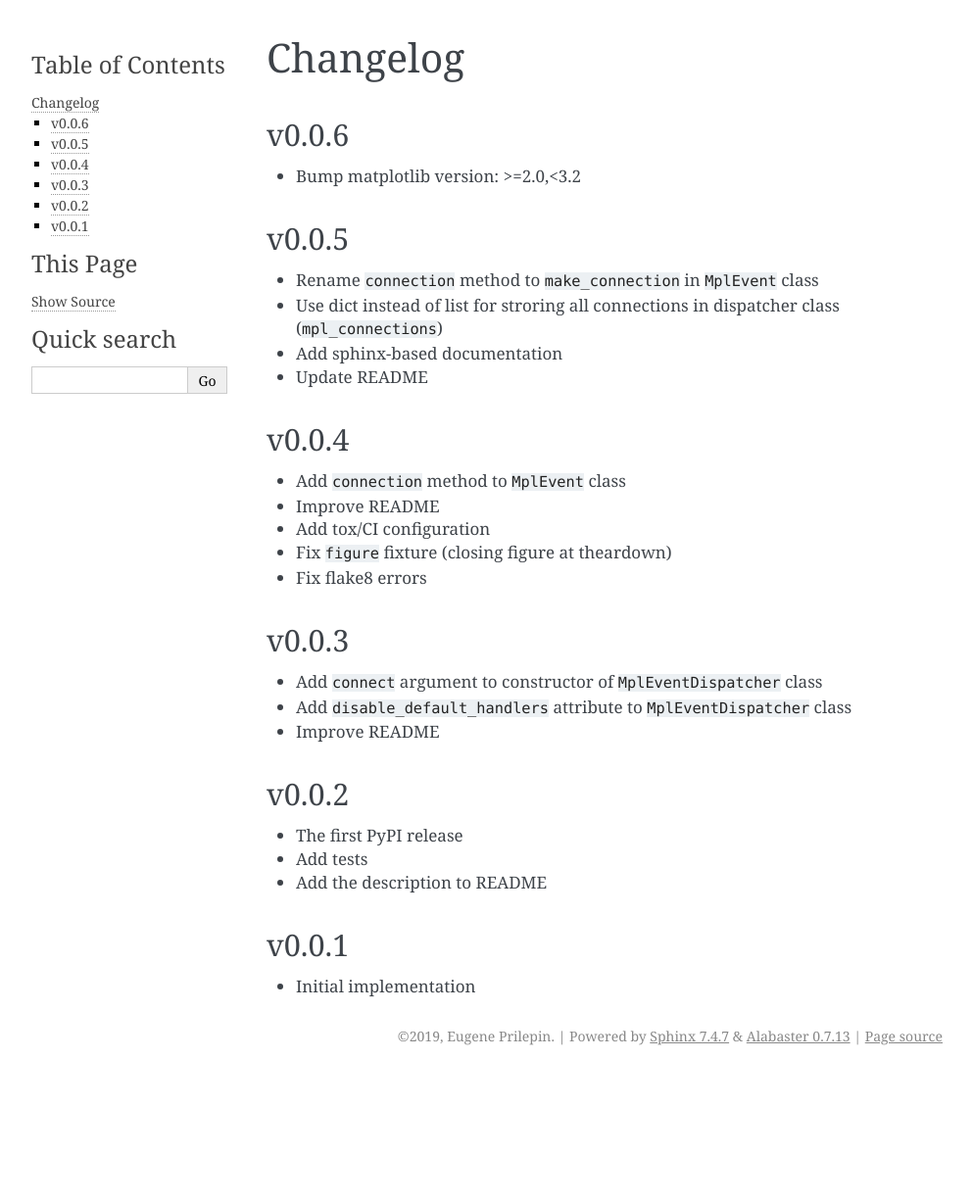
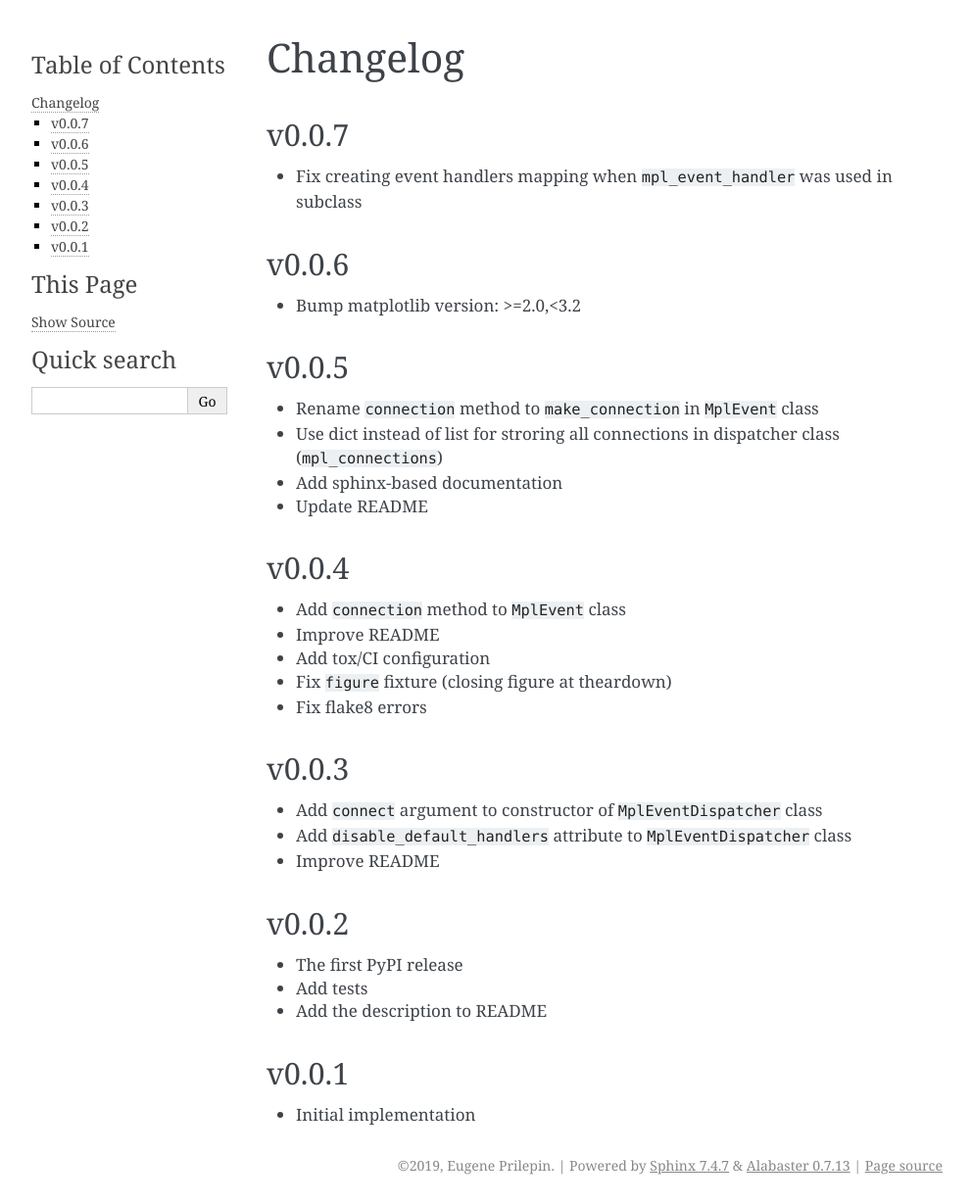
Before and after one commit to espdev/mpl-events, a Sphinx documentation site: the page built from docs/changelog.rst, in a window 1280 px wide. Shown: the whole page at 98% size, without its empty margins (148-1140 px from the left). Built offline with Sphinx 7.4.7, drawn with Linux system fonts in a browser that asks for light colours; before the commit the page ends 1097 px from its top, so only the background shows below that.

Commit message:
Bump version to 0.0.7

```diff
--- a/docs/changelog.rst
+++ b/docs/changelog.rst
@@ -1,5 +1,10 @@
 Changelog
 =========
+
+v0.0.7
+------
+
+* Fix creating event handlers mapping when ``mpl_event_handler`` was used in subclass
 
 v0.0.6
 ------
--- a/mpl_events/__version__.py
+++ b/mpl_events/__version__.py
@@ -1,3 +1,3 @@
 # -*- coding: utf-8 -*-
 
-__version__ = '0.0.6'
+__version__ = '0.0.7'
```
